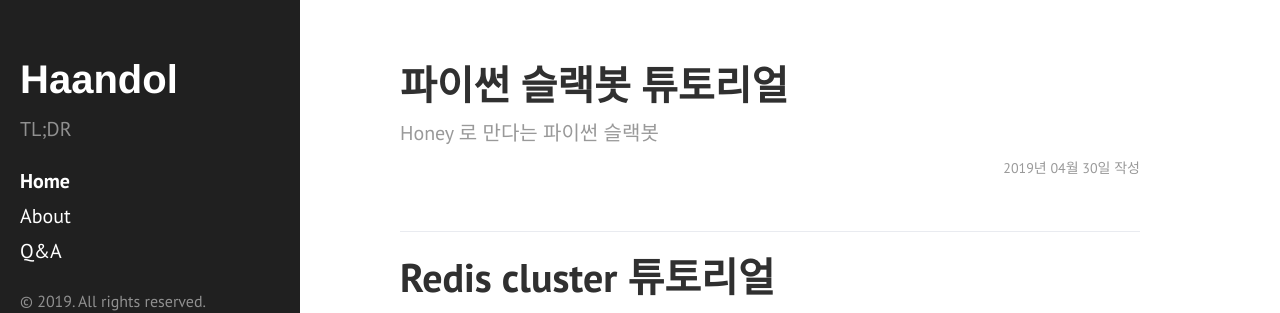
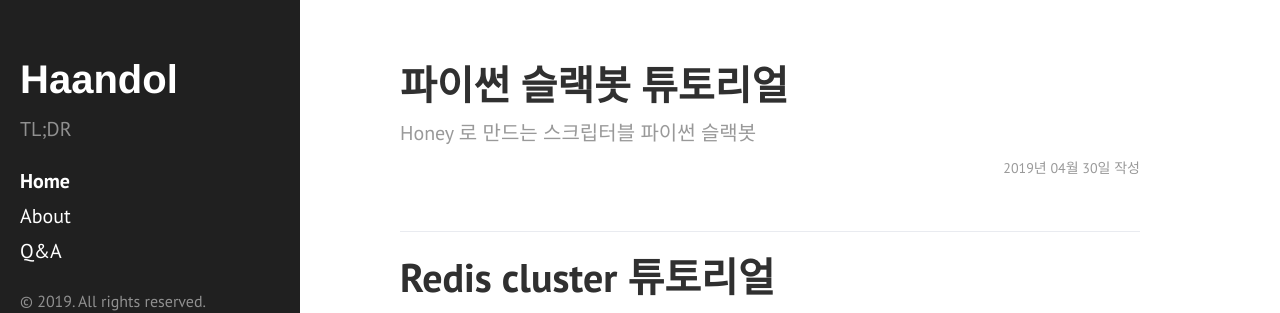
Before and after one commit to haandol/haandol.github.com, a Jekyll site: the page built from index.html, in a window 1280 px wide and 900 px high. Shown: the top 313 px of the window. Built offline with Jekyll 4.4.1, drawn with Linux system fonts in a browser that asks for light colours.

Commit message:
오타수정

```diff
--- a/_posts/2019-04-30-making-python-slackbot-with-honey-tutorial.md
+++ b/_posts/2019-04-30-making-python-slackbot-with-honey-tutorial.md
@@ -1,10 +1,10 @@
 ---
 layout: post
 title: 파이썬 슬랙봇 튜토리얼
-excerpt: Honey 로 만다는 파이썬 슬랙봇
+excerpt: Honey 로 만드는 스크립터블 파이썬 슬랙봇
 author: vincent
 email: ldg55d@gmail.com
-tags: slack, slackbot, honey, tutorial
+tags: slack, scriptable, plugin, slackbot, honey, tutorial
 publish: true
 ---
 
```
